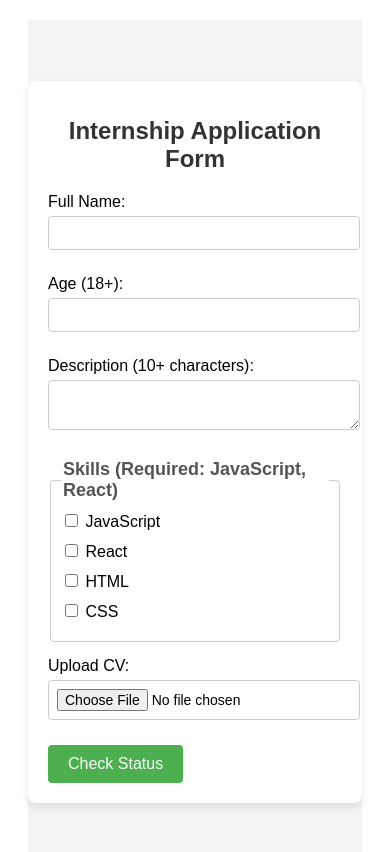
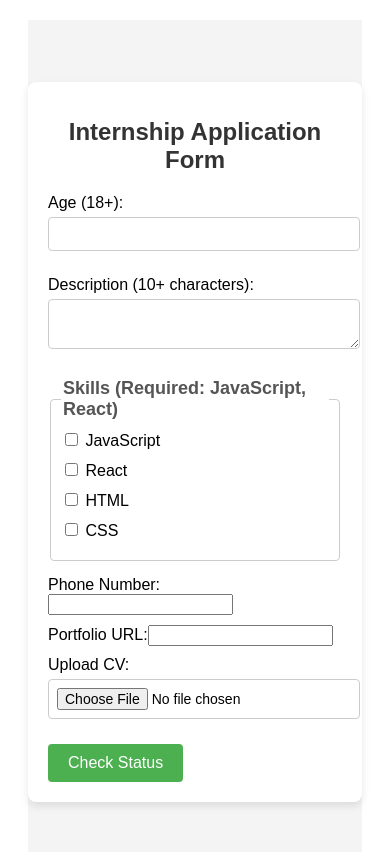
Before and after one commit to Ogendo-star/Internship-Application-Portal, a React (Vite) app: page / in a window 390 px wide. Shown: the top 852 px of the page. Built offline with nearby package versions, Linux system fonts and the light colour scheme.

Commit message:
Removed name field, added phone number and portfolio URL inputs

```diff
--- a/src/components/FormStatus.jsx
+++ b/src/components/FormStatus.jsx
@@ -1,11 +1,12 @@
 import React, { useState } from 'react';
 
 function FormStatus() {
-  const [name, setName] = useState('');
   const [age, setAge] = useState('');
   const [description, setDescription] = useState('');
   const [skills, setSkills] = useState([]);
   const [cvUploaded, setCvUploaded] = useState(false);
+  const [phoneNumber, setPhoneNumber] = useState('');
+  const [portfolioUrl, setPortfolioUrl] = useState('');
   const [status, setStatus] = useState('');
 
   const requiredSkills = ['JavaScript', 'React'];
@@ -39,11 +40,6 @@ function FormStatus() {
       <h1>Internship Application Form</h1>
 
       <label>
-        Full Name:
-        <input type="text" value={name} onChange={(e) => setName(e.target.value)} />
-      </label>
-
-      <label>
         Age (18+):
         <input type="number" value={age} onChange={(e) => setAge(e.target.value)} />
       </label>
@@ -62,6 +58,16 @@ function FormStatus() {
       </fieldset>
 
       <label>
+        Phone Number:
+        <input type="tel" value={phoneNumber} onChange={(e) => setPhoneNumber(e.target.value)} />
+      </label>
+
+      <label>
+        Portfolio URL:
+        <input type="url" value={portfolioUrl} onChange={(e) => setPortfolioUrl(e.target.value)} />
+      </label>
+
+      <label>
         Upload CV:
         <input type="file" onChange={(e) => setCvUploaded(e.target.files.length > 0)} />
       </label>
```
